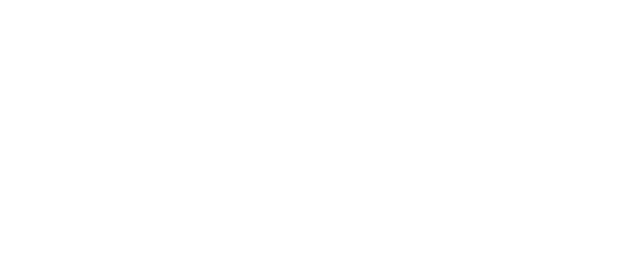
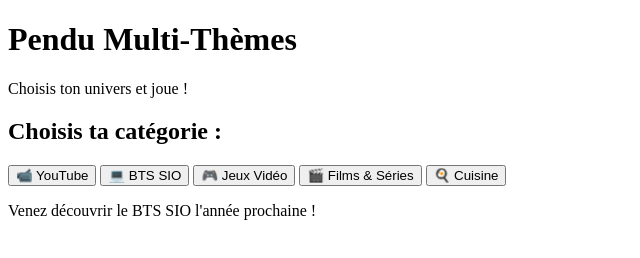
Before and after one commit to QJessy/salon_etudiant, a plain HTML site: page index.html in a window 1280 px wide. Shown: the whole page, without its empty margins (0-640 px from the left). Drawn offline with Linux system fonts and the light colour scheme.

Commit message:
Ajout du HTML pour afficher les différentes catégories du pendu + Ajout du footer de la page

```diff
--- a/index.html
+++ b/index.html
@@ -3,15 +3,53 @@
 
 <head>
     <meta charset="utf-8">
-    <title>Modèle JS</title>
+    <title>Pendu Multi-Thèmes</title>
     <link rel="stylesheet" href="css/style.css">
 </head>
 
 <body>
+    <div class="container">
+        <header>
+            <h1>Pendu Multi-Thèmes</h1>
+            <p class="subtitle">Choisis ton univers et joue !</p>
+        </header>
 
+        <div class="game-container">
+            <!-- Page d'accueil du Pendu avec choix de la catégorie de jeu -->
+            <div id="home-screen" class="home-screen">
+                <div class="welcome-message">
+                    <h2>Choisis ta catégorie :</h2>
+                    <div class="categories-grid">
+                        <button class="category-btn" data-category="youtube">
+                            <span class="icon">📹</span>
+                            <span class="category-name">YouTube</span>
+                        </button>
+                        <button class="category-btn" data-category="sio">
+                            <span class="icon">💻</span>
+                            <span class="category-name">BTS SIO</span>
+                        </button>
+                        <button class="category-btn" data-category="jeux">
+                            <span class="icon">🎮</span>
+                            <span class="category-name">Jeux Vidéo</span>
+                        </button>
+                        <button class="category-btn" data-category="films">
+                            <span class="icon">🎬</span>
+                            <span class="category-name">Films & Séries</span>
+                        </button>
+                        <button class="category-btn" data-category="cuisine">
+                            <span class="icon">🍳</span>
+                            <span class="category-name">Cuisine</span>
+                        </button>
+                    </div>
+                </div>
+            </div>
 
+            <footer>
+                <p>Venez découvrir le BTS SIO l'année prochaine !</p>
+            </footer>
+        </div>
 
-    <script src="js/script.js"></script>
+        <script src="js/script.js"></script>
 
 </body>
 
```
